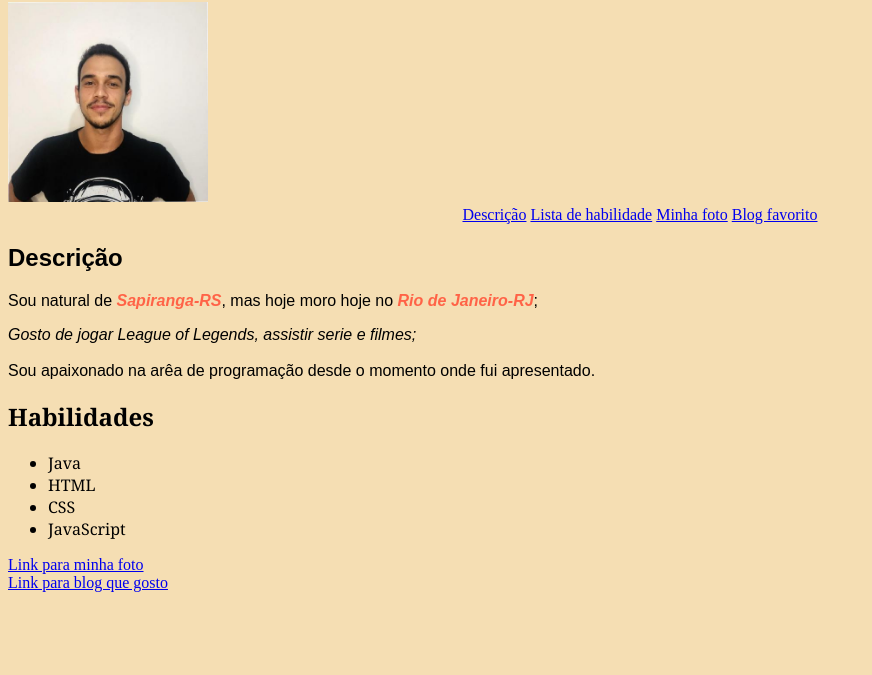
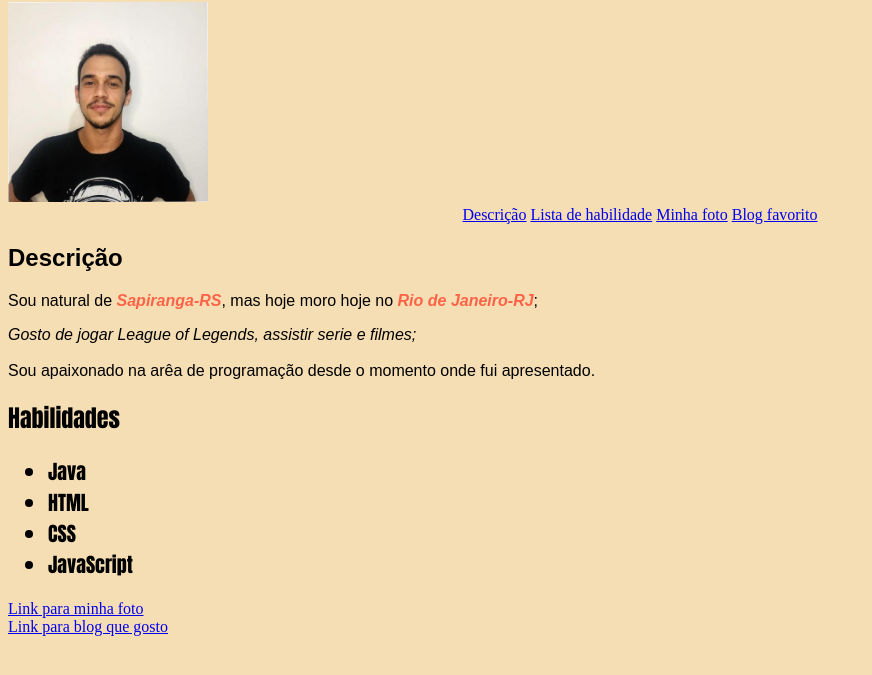
Before and after one commit to ThiagoSilva042/ThiagoSilva042.github.io, a plain HTML site: page index.html in a window 1280 px wide. Shown: the part 63-738 px from the top of the page, without its empty margins (0-872 px from the left). Drawn offline with Linux system fonts and the light colour scheme.

Commit message:
Alterado tamanho dos elementos da lista de habilidades

```diff
--- a/index.html
+++ b/index.html
@@ -35,7 +35,7 @@
 
     <div id="habilidade">
         <h2 >Habilidades</h2>
-        <ul>
+        <ul class="lista">
             <li>Java</li>
             <li>HTML</li>
             <li>CSS</li>
--- a/style.css
+++ b/style.css
@@ -10,7 +10,7 @@ h1 {
 }
 
 #habilidade {
-    font-family: Georgia, 'Times New Roman', Times, serif;
+    font-family: Impact, Haettenschweiler, 'Arial Narrow Bold', sans-serif;
 }
 
 body {
@@ -24,3 +24,7 @@ em {
 .italico {
     font-style: italic;
 }
+
+.lista {
+    font-size: 20px;
+}
```
